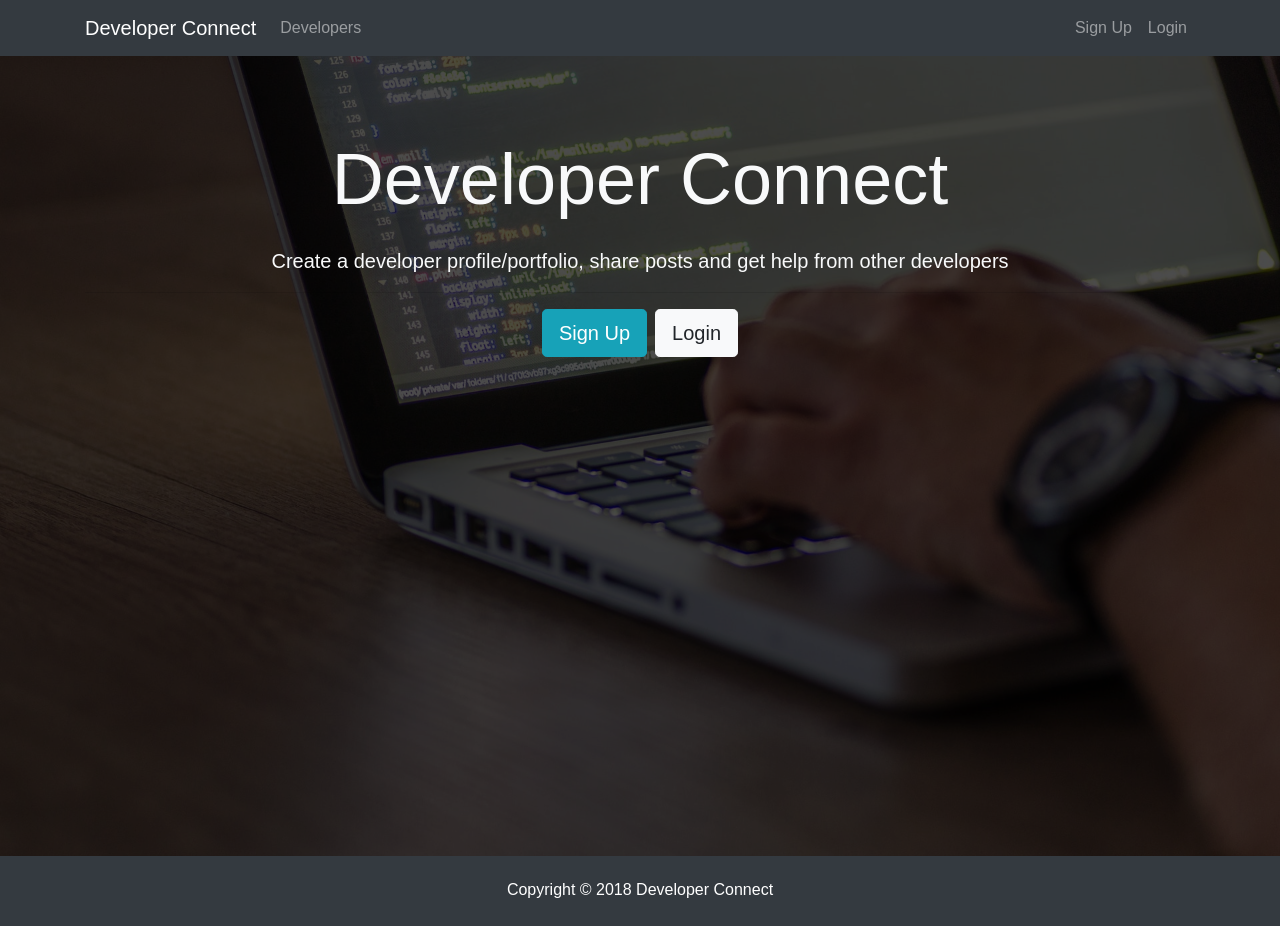
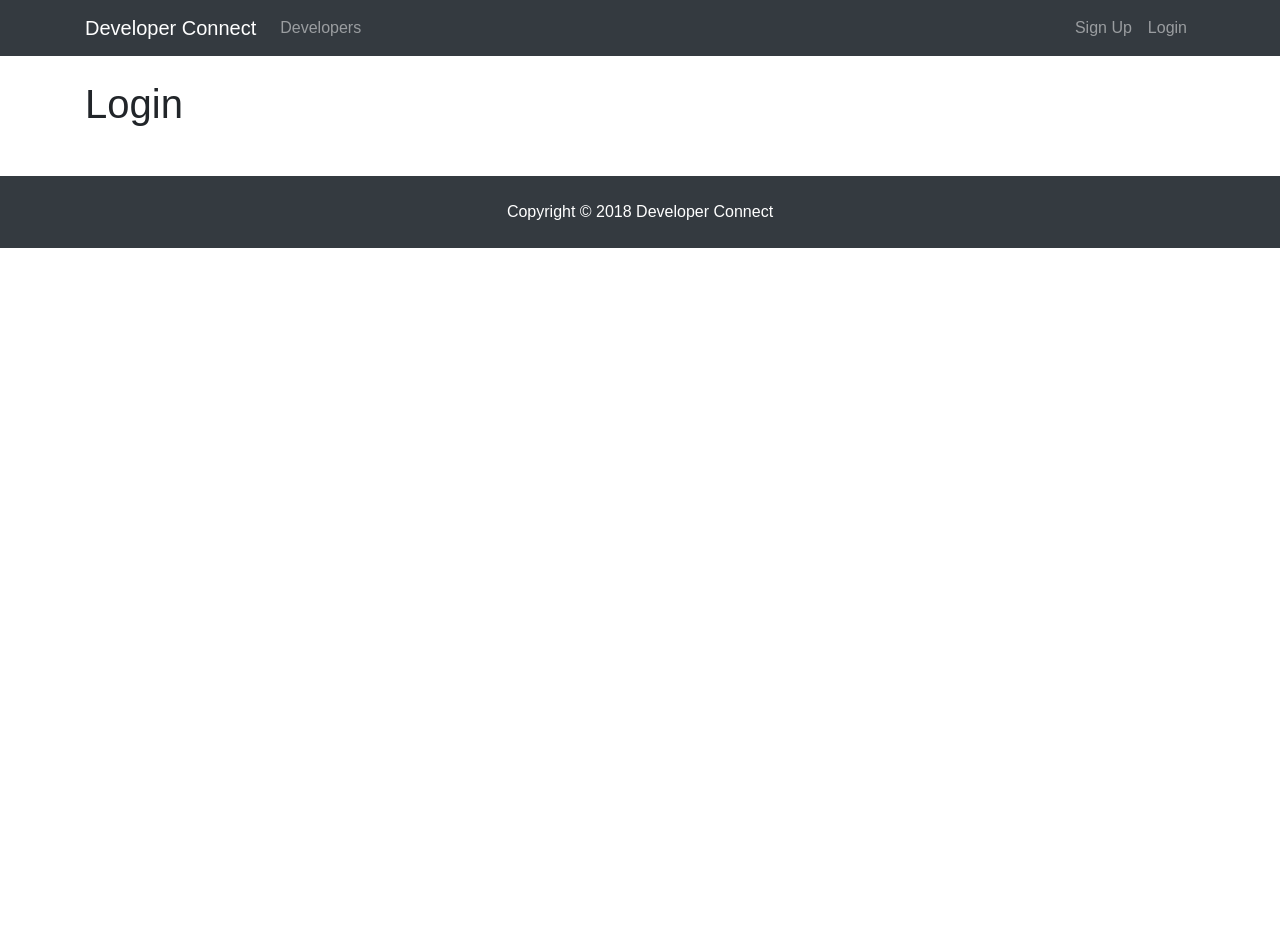
Before and after one commit to kapil5harma/Developer-Connect, a React (Create React App) app in the folder client/: page /login in a window 1280 px wide. After the commit the page ends 800 px from the top, so only its background shows below. Built offline with nearby package versions, Linux system fonts and the light colour scheme.

Commit message:
React Browser Router Setup

```diff
--- a/client/package.json
+++ b/client/package.json
@@ -5,6 +5,7 @@
   "dependencies": {
     "react": "^16.3.2",
     "react-dom": "^16.3.2",
+    "react-router-dom": "^4.2.2",
     "react-scripts": "1.1.4"
   },
   "scripts": {
--- a/client/src/App.js
+++ b/client/src/App.js
@@ -3,15 +3,24 @@
 import Navbar from './components/layout/Navbar';
 import Footer from './components/layout/Footer';
 import Landing from './components/layout/Landing';
+import { BrowserRouter as Router, Route } from 'react-router-dom';
+import Register from './components/auth/Register';
+import Login from './components/auth/Login';
 
 class App extends Component {
   render() {
     return (
-      <div className="App">
-        <Navbar />
-        <Landing />
-        <Footer />
-      </div>
+      <Router>
+        <div className="App">
+          <Navbar />
+          <Route exact path="/" component={Landing} />
+          <div className="container">
+            <Route exact path="/register" component={Register} />
+            <Route exact path="/login" component={Login} />
+          </div>
+          <Footer />
+        </div>
+      </Router>
     );
   }
 }
--- /dev/null
+++ b/client/src/components/auth/Login.js
@@ -0,0 +1,12 @@
+import React, { Component } from 'react';
+
+class Login extends Component {
+  render() {
+    return (
+      <div>
+        <h1>Login</h1>
+      </div>
+    );
+  }
+}
+export default Login;
--- /dev/null
+++ b/client/src/components/auth/Register.js
@@ -0,0 +1,12 @@
+import React, { Component } from 'react';
+
+class Register extends Component {
+  render() {
+    return (
+      <div>
+        <h1>Register</h1>
+      </div>
+    );
+  }
+}
+export default Register;
--- a/client/src/components/layout/Landing.js
+++ b/client/src/components/layout/Landing.js
@@ -1,4 +1,5 @@
 import React, { Component } from 'react';
+import { Link } from 'react-router-dom';
 
 class Landing extends Component {
   render() {
@@ -15,12 +16,12 @@
                   from other developers
                 </p>
                 <hr />
-                <a href="register.html" className="btn btn-lg btn-info mr-2">
+                <Link to="/register" className="btn btn-lg btn-info mr-2">
                   Sign Up
-                </a>
-                <a href="login.html" className="btn btn-lg btn-light">
+                </Link>
+                <Link to="/login" className="btn btn-lg btn-light">
                   Login
-                </a>
+                </Link>
               </div>
             </div>
           </div>
--- a/client/src/components/layout/Navbar.js
+++ b/client/src/components/layout/Navbar.js
@@ -1,13 +1,14 @@
 import React, { Component } from 'react';
+import { Link } from 'react-router-dom';
 
 class Navbar extends Component {
   render() {
     return (
       <nav className="navbar navbar-expand-sm navbar-dark bg-dark mb-4">
         <div className="container">
-          <a className="navbar-brand" href="landing.html">
+          <Link className="navbar-brand" to="/">
             Developer Connect
-          </a>
+          </Link>
           <button
             className="navbar-toggler"
             type="button"
@@ -20,23 +21,23 @@
           <div className="collapse navbar-collapse" id="mobile-nav">
             <ul className="navbar-nav mr-auto">
               <li className="nav-item">
-                <a className="nav-link" href="profiles.html">
+                <Link className="nav-link" to="/profiles">
                   {' '}
                   Developers
-                </a>
+                </Link>
               </li>
             </ul>
 
             <ul className="navbar-nav ml-auto">
               <li className="nav-item">
-                <a className="nav-link" href="register.html">
+                <Link className="nav-link" to="/register">
                   Sign Up
-                </a>
+                </Link>
               </li>
               <li className="nav-item">
-                <a className="nav-link" href="login.html">
+                <Link className="nav-link" to="/login">
                   Login
-                </a>
+                </Link>
               </li>
             </ul>
           </div>
```
